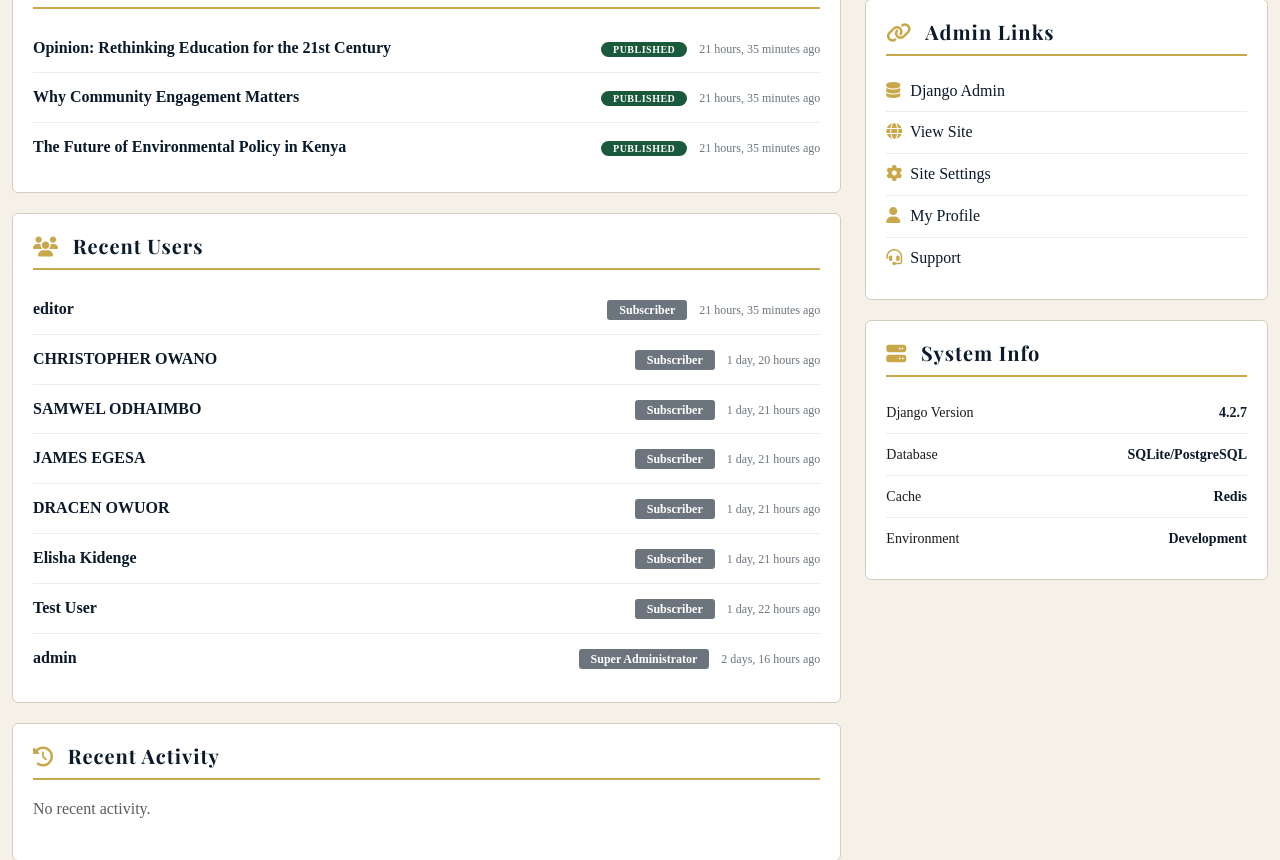
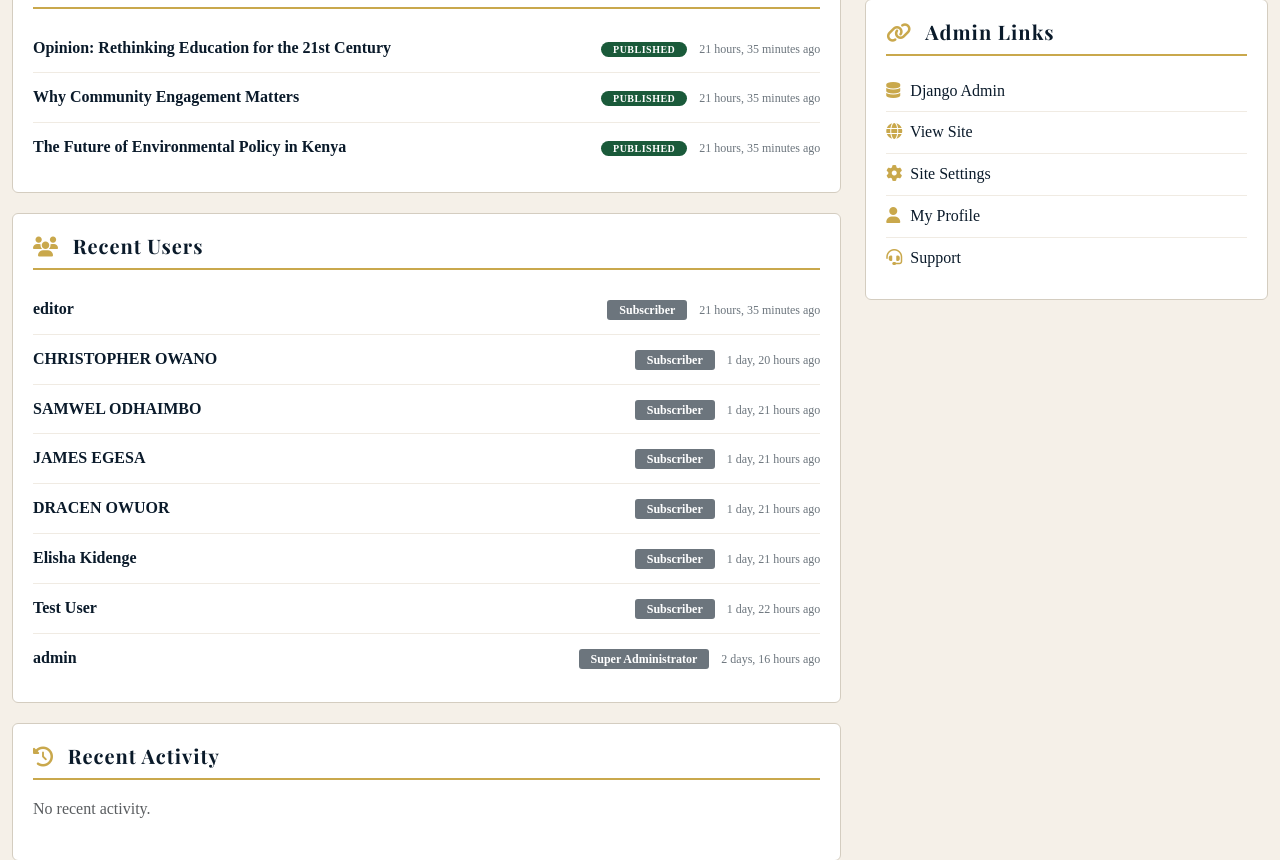
Before and after one commit to eKidenge/egerton_advertiser, a Django app: page /dashboard/admin/ in a window 1280 px wide. Shown: the part 1604-2464 px from the top of the page. Run offline with Django 5.2, Linux system fonts and the light colour scheme; a user stored in the database is signed in; data comes from the database, SQL or seed files in the repository; both versions use the stored data as it was after the commit; data that the repository does not hold is empty; some libraries are stand-ins or nearby versions; some web fonts are replaced.

```diff
--- a/apps/dashboard/templates/dashboard/admin_dashboard.html
+++ b/apps/dashboard/templates/dashboard/admin_dashboard.html
@@ -886,28 +886,7 @@
                     </div>
                 </div>
 
-                <!-- System Info -->
-                <div class="sidebar-card">
-                    <h5><i class="fas fa-server"></i> System Info</h5>
-                    <div class="quick-stats">
-                        <div class="stat-row">
-                            <span>Django Version</span>
-                            <span class="stat-value">4.2.7</span>
-                        </div>
-                        <div class="stat-row">
-                            <span>Database</span>
-                            <span class="stat-value">SQLite/PostgreSQL</span>
-                        </div>
-                        <div class="stat-row">
-                            <span>Cache</span>
-                            <span class="stat-value">Redis</span>
-                        </div>
-                        <div class="stat-row">
-                            <span>Environment</span>
-                            <span class="stat-value">{% if DEBUG %}Development{% else %}Production{% endif %}</span>
-                        </div>
-                    </div>
-                </div>
+                <!-- System Info - REMOVED for client-friendly dashboard -->
             </div>
         </div>
     </div>
```
Also changed, not shown: db.sqlite3.
